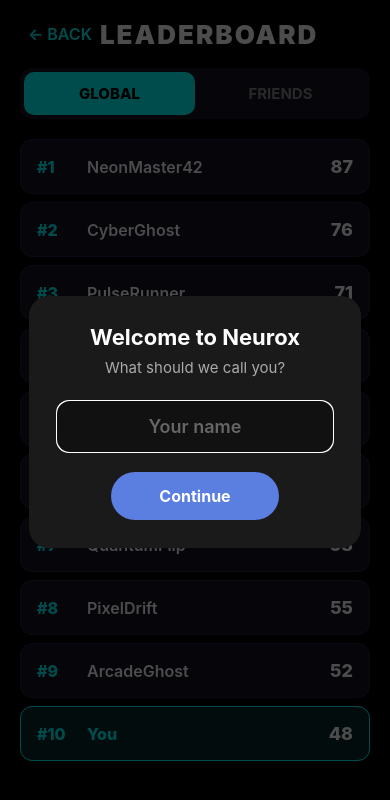
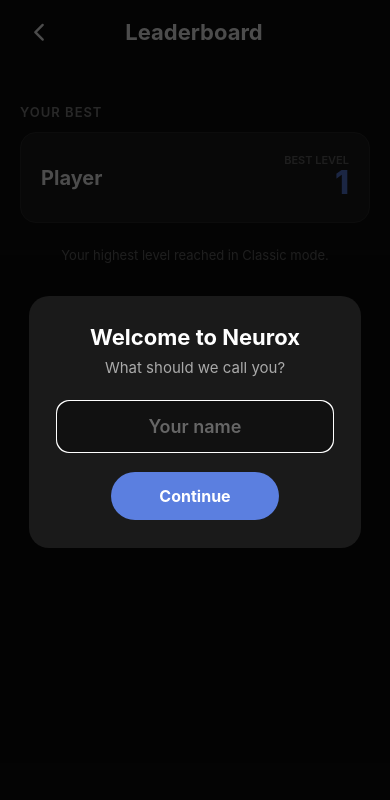
Before and after one commit to moadh704/neurox, a React Native app: screen /Leaderboard in a window 390 px wide. Shown: the top 800 px of the page. Built offline with nearby package versions, Linux system fonts and the light colour scheme.

Commit message:
feat: simplify Leaderboard to calm flat design + show player name + best level

```diff
--- a/src/screens/LeaderboardScreen.tsx
+++ b/src/screens/LeaderboardScreen.tsx
@@ -1,59 +1,39 @@
-import React, { useState } from 'react';
+import React, { useEffect, useState } from 'react';
 import {
   View,
   Text,
   StyleSheet,
   TouchableOpacity,
   SafeAreaView,
-  FlatList,
 } from 'react-native';
 import { useNavigation } from '@react-navigation/native';
 import { NativeStackNavigationProp } from '@react-navigation/native-stack';
 import { RootStackParamList } from '../../App';
-import { COLORS } from '../constants/colors';
+import AsyncStorage from '@react-native-async-storage/async-storage';
+import { Ionicons } from '@expo/vector-icons';
 
 type NavProp = NativeStackNavigationProp<RootStackParamList>;
 
-interface LeaderboardEntry {
-  rank: number;
-  name: string;
-  score: number;
-  isCurrentUser?: boolean;
-}
-
-// Mock global leaderboard data
-const mockGlobalLeaderboard: LeaderboardEntry[] = [
-  { rank: 1, name: "NeonMaster42", score: 87 },
-  { rank: 2, name: "CyberGhost", score: 76 },
-  { rank: 3, name: "PulseRunner", score: 71 },
-  { rank: 4, name: "VoidWalker", score: 68 },
-  { rank: 5, name: "EchoByte", score: 65 },
-  { rank: 6, name: "SynthWave", score: 61 },
-  { rank: 7, name: "QuantumFlip", score: 58 },
-  { rank: 8, name: "PixelDrift", score: 55 },
-  { rank: 9, name: "ArcadeGhost", score: 52 },
-  { rank: 10, name: "You", score: 48, isCurrentUser: true },
-];
+const CLASSIC_PROGRESS_KEY = '@neurox_classic_level';
+const PLAYER_NAME_KEY = '@neurox_player_name';
 
 export default function LeaderboardScreen() {
   const navigation = useNavigation<NavProp>();
-  const [activeTab, setActiveTab] = useState<'global' | 'friends'>('global');
+  const [playerName, setPlayerName] = useState('Player');
+  const [bestLevel, setBestLevel] = useState(1);
 
-  const renderLeaderboardItem = ({ item }: { item: LeaderboardEntry }) => (
-    <View style={[
-      styles.leaderboardRow,
-      item.isCurrentUser && styles.currentUserRow
-    ]}>
-      <Text style={styles.rank}>#{item.rank}</Text>
-      <Text style={[
-        styles.name,
-        item.isCurrentUser && styles.currentUserName
-      ]}>
-        {item.name}
-      </Text>
-      <Text style={styles.score}>{item.score}</Text>
-    </View>
-  );
+  useEffect(() => {
+    const loadData = async () => {
+      try {
+        const name = await AsyncStorage.getItem(PLAYER_NAME_KEY);
+        if (name) setPlayerName(name);
+
+        const level = await AsyncStorage.getItem(CLASSIC_PROGRESS_KEY);
+        if (level) setBestLevel(parseInt(level));
+      } catch {}
+    };
+    loadData();
+  }, []);
 
   return (
     <SafeAreaView style={styles.safeArea}>
@@ -61,52 +41,29 @@
         {/* Header */}
         <View style={styles.header}>
           <TouchableOpacity onPress={() => navigation.goBack()} style={styles.backButton}>
-            <Text style={styles.backText}>← BACK</Text>
+            <Ionicons name="chevron-back" size={26} color="#FFFFFF" />
           </TouchableOpacity>
-          <Text style={styles.title}>LEADERBOARD</Text>
-          <View style={{ width: 60 }} />
+          <Text style={styles.title}>Leaderboard</Text>
+          <View style={{ width: 40 }} />
         </View>
 
-        {/* Tabs */}
-        <View style={styles.tabContainer}>
-          <TouchableOpacity
-            style={[styles.tab, activeTab === 'global' && styles.activeTab]}
-            onPress={() => setActiveTab('global')}
-          >
-            <Text style={[styles.tabText, activeTab === 'global' && styles.activeTabText]}>
-              GLOBAL
-            </Text>
-          </TouchableOpacity>
-          <TouchableOpacity
-            style={[styles.tab, activeTab === 'friends' && styles.activeTab]}
-            onPress={() => setActiveTab('friends')}
-          >
-            <Text style={[styles.tabText, activeTab === 'friends' && styles.activeTabText]}>
-              FRIENDS
-            </Text>
-          </TouchableOpacity>
+        <View style={styles.content}>
+          <Text style={styles.sectionTitle}>YOUR BEST</Text>
+
+          <View style={styles.card}>
+            <View style={styles.row}>
+              <Text style={styles.name}>{playerName}</Text>
+              <View style={styles.scoreContainer}>
+                <Text style={styles.scoreLabel}>BEST LEVEL</Text>
+                <Text style={styles.score}>{bestLevel}</Text>
+              </View>
+            </View>
+          </View>
+
+          <Text style={styles.note}>
+            Your highest level reached in Classic mode.
+          </Text>
         </View>
-
-        {/* Leaderboard Content */}
-        {activeTab === 'global' ? (
-          <FlatList
-            data={mockGlobalLeaderboard}
-            keyExtractor={(item) => item.rank.toString()}
-            renderItem={renderLeaderboardItem}
-            contentContainerStyle={styles.listContent}
-            showsVerticalScrollIndicator={false}
-          />
-        ) : (
-          <View style={styles.emptyContainer}>
-            <Text style={styles.emptyTitle}>Friends Leaderboard</Text>
-            <Text style={styles.emptyText}>
-              Connect with friends to see their scores here.
-            </Text>
-            <TouchableOpacity style={styles.connectButton}>
-              <Text style={styles.connectButtonText}>Connect Accounts</Text>
-            </TouchableOpacity>
-          </View>
-        )}
       </View>
     </SafeAreaView>
   );
@@ -115,7 +72,7 @@
 const styles = StyleSheet.create({
   safeArea: {
     flex: 1,
-    backgroundColor: COLORS.background,
+    backgroundColor: '#0D0D0D',
   },
   container: {
     flex: 1,
@@ -123,117 +80,64 @@
   },
   header: {
     flexDirection: 'row',
+    alignItems: 'center',
+    justifyContent: 'space-between',
+    paddingVertical: 12,
+  },
+  backButton: {
+    padding: 6,
+  },
+  title: {
+    fontSize: 22,
+    fontWeight: '700',
+    color: '#FFFFFF',
+  },
+  content: {
+    flex: 1,
+    paddingTop: 40,
+  },
+  sectionTitle: {
+    color: '#888888',
+    fontSize: 13,
+    fontWeight: '600',
+    letterSpacing: 1,
+    marginBottom: 12,
+  },
+  card: {
+    backgroundColor: '#1A1A1A',
+    borderRadius: 16,
+    padding: 20,
+    borderWidth: 1,
+    borderColor: '#2A2A2A',
+  },
+  row: {
+    flexDirection: 'row',
     justifyContent: 'space-between',
     alignItems: 'center',
-    paddingVertical: 16,
   },
-  backButton: {
-    padding: 8,
+  name: {
+    color: '#FFFFFF',
+    fontSize: 20,
+    fontWeight: '700',
   },
-  backText: {
-    color: COLORS.cyan,
-    fontSize: 16,
+  scoreContainer: {
+    alignItems: 'flex-end',
+  },
+  scoreLabel: {
+    color: '#666666',
+    fontSize: 11,
     fontWeight: '600',
   },
-  title: {
-    fontSize: 26,
-    fontWeight: '900',
-    color: COLORS.white,
-    letterSpacing: 2,
+  score: {
+    color: '#5B7FE0',
+    fontSize: 32,
+    fontWeight: '800',
+    marginTop: -4,
   },
-  tabContainer: {
-    flexDirection: 'row',
-    backgroundColor: '#111122',
-    borderRadius: 12,
-    padding: 4,
-    marginBottom: 20,
-  },
-  tab: {
-    flex: 1,
-    paddingVertical: 12,
-    alignItems: 'center',
-    borderRadius: 10,
-  },
-  activeTab: {
-    backgroundColor: COLORS.cyan,
-  },
-  tabText: {
-    color: '#888888',
-    fontWeight: '700',
-    fontSize: 15,
-  },
-  activeTabText: {
-    color: '#000000',
-    fontWeight: '800',
-  },
-  listContent: {
-    paddingBottom: 40,
-  },
-  leaderboardRow: {
-    flexDirection: 'row',
-    alignItems: 'center',
-    backgroundColor: '#111122',
-    padding: 16,
-    borderRadius: 12,
-    marginBottom: 8,
-    borderWidth: 1,
-    borderColor: '#222244',
-  },
-  currentUserRow: {
-    borderColor: COLORS.cyan,
-    backgroundColor: '#0a2a2a',
-  },
-  rank: {
-    color: COLORS.cyan,
-    fontWeight: '800',
-    width: 50,
-    fontSize: 16,
-  },
-  name: {
-    color: COLORS.white,
-    fontWeight: '600',
-    flex: 1,
-    fontSize: 16,
-  },
-  currentUserName: {
-    color: COLORS.cyan,
-    fontWeight: '800',
-  },
-  score: {
-    color: COLORS.white,
-    fontWeight: '800',
-    fontSize: 18,
-    minWidth: 50,
-    textAlign: 'right',
-  },
-  emptyContainer: {
-    flex: 1,
-    justifyContent: 'center',
-    alignItems: 'center',
-    paddingHorizontal: 40,
-  },
-  emptyTitle: {
-    color: COLORS.white,
-    fontSize: 22,
-    fontWeight: '800',
-    marginBottom: 12,
-  },
-  emptyText: {
-    color: '#888888',
-    fontSize: 16,
+  note: {
+    color: '#666666',
+    fontSize: 13,
+    marginTop: 24,
     textAlign: 'center',
-    marginBottom: 30,
-    lineHeight: 24,
-  },
-  connectButton: {
-    backgroundColor: COLORS.cyan,
-    paddingHorizontal: 32,
-    paddingVertical: 14,
-    borderRadius: 25,
-  },
-  connectButtonText: {
-    color: '#000000',
-    fontWeight: '800',
-    fontSize: 16,
   },
 });
```
